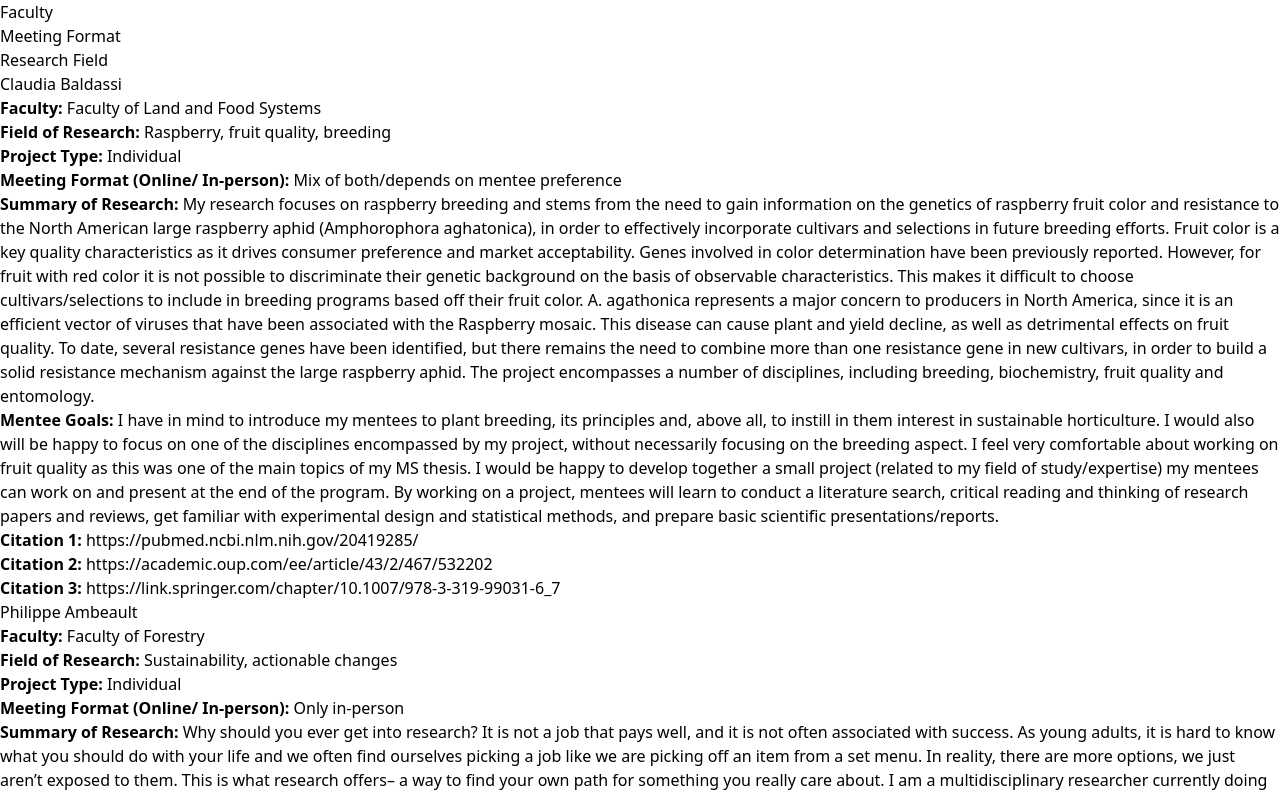
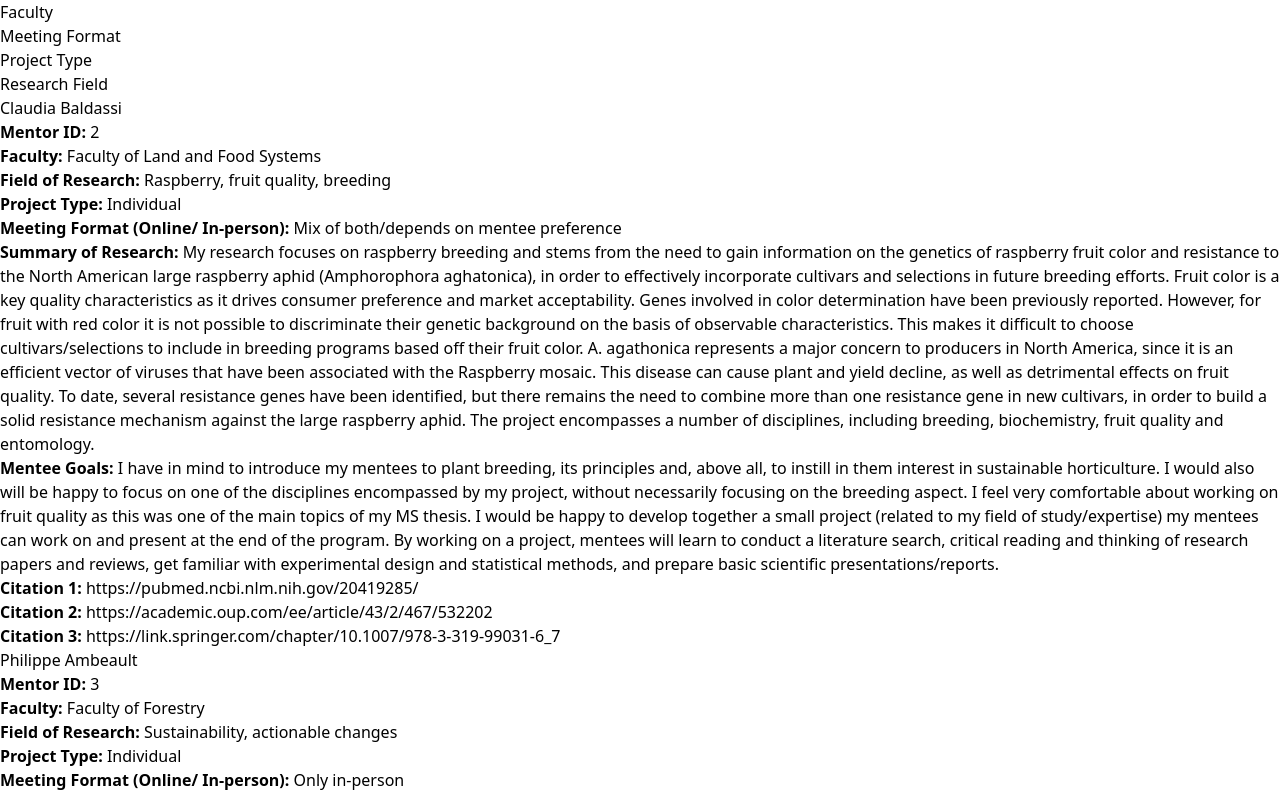
Before and after one commit to gonsis10/rex_mentor_bio, a React (Vite) app: page / in a window 1280 px wide. Shown: the top 796 px of the page. Built offline with nearby package versions, Linux system fonts and the light colour scheme.

Commit message:
Added another dropdown and added the mentor ID in the mentor cards

```diff
--- a/src/App.jsx
+++ b/src/App.jsx
@@ -10,6 +10,7 @@
     faculty: [],
     meetingFormat: [],
     researchField: [],
+    projectType: [],
   });
 
   useEffect(() => {
@@ -57,6 +58,9 @@
         ? filters.researchField.some((field) =>
             mentor.researchField.includes(field)
           )
+        : true) &&
+      (filters.projectType.length > 0
+        ? filters.projectType.includes(mentor.projectType)
         : true)
   );
 
--- a/src/components/DropdownBox.jsx
+++ b/src/components/DropdownBox.jsx
@@ -6,6 +6,7 @@
     faculty: [],
     meetingFormat: [],
     researchField: [],
+    projectType: [],
   });
 
   useEffect(() => {
@@ -25,6 +26,9 @@
           ? filters.researchField.some((field) =>
               mentor.researchField.includes(field)
             )
+          : true) &&
+        (filters.projectType.length > 0
+          ? filters.projectType.includes(mentor.projectType)
           : true)
     );
 
@@ -36,10 +40,15 @@
       ...new Set(filteredMentors.map((item) => item.researchField)),
     ];
 
+    const availableProjectTypes = [
+      ...new Set(filteredMentors.map((item) => item.projectType)),
+    ];
+
     setAvailableOptions({
       faculty: allFacultyOptions, // Show all faculties regardless of other filters
       meetingFormat: availableMeetingFormats,
       researchField: availableResearchFields,
+      projectType: availableProjectTypes,
     });
   }, [mentors, filters]);
 
@@ -60,6 +69,13 @@
         filterKey="meetingFormat"
       />
       <Dropdown
+        label="Project Type"
+        options={availableOptions.projectType}
+        selectedOptions={filters.projectType}
+        onChange={onFilterChange}
+        filterKey="projectType"
+      />
+      <Dropdown
         label="Research Field"
         options={availableOptions.researchField}
         selectedOptions={filters.researchField}
--- a/src/components/MentorCard.jsx
+++ b/src/components/MentorCard.jsx
@@ -5,6 +5,9 @@
     <div className="rounded-lg overflow-hidden shadow-lg m-4 p-6 bg-white">
       <h3 className="font-bold text-xl mb-4 text-gray-900">{mentor.name}</h3>
       <div className="space-y-3">
+      <p className="text-gray-700">
+          <strong>Mentor ID:</strong> {mentor.id}
+        </p>
         <p className="text-gray-700">
           <strong>Faculty:</strong> {mentor.faculty}
         </p>
```
